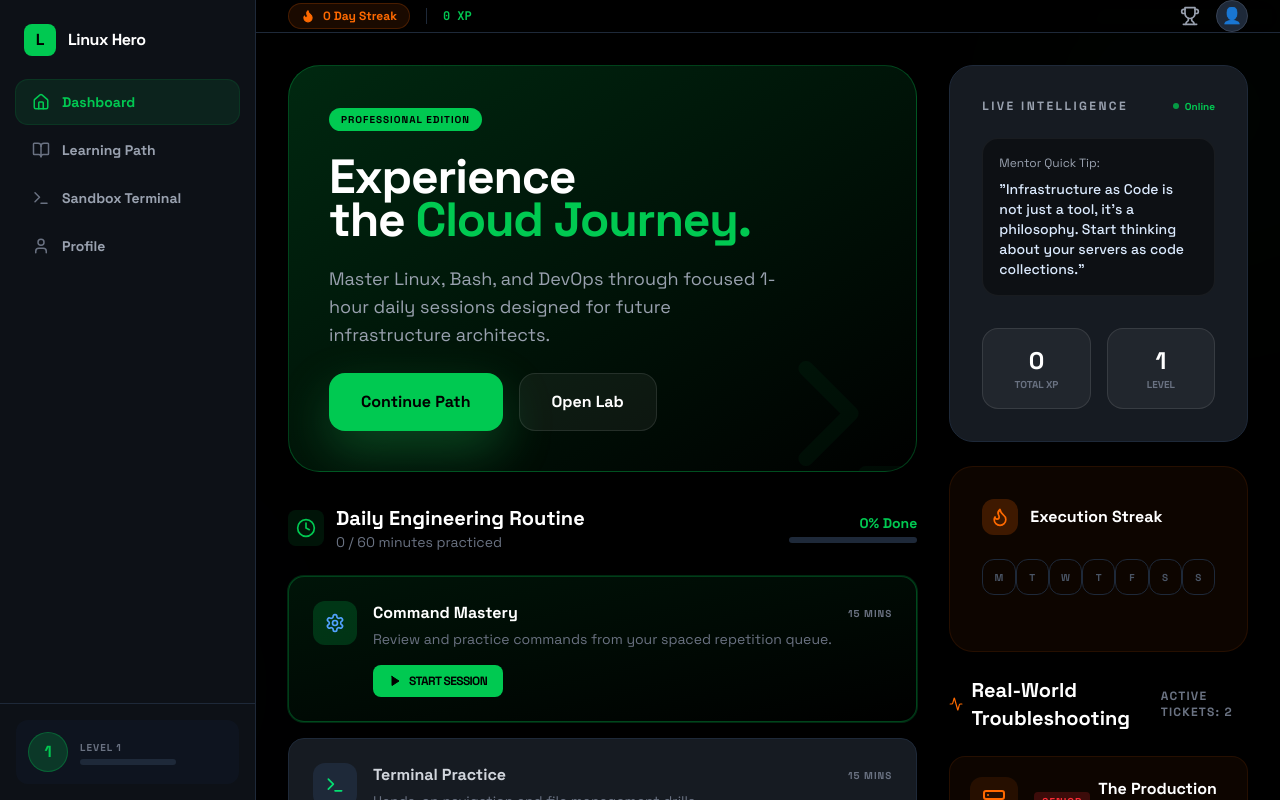
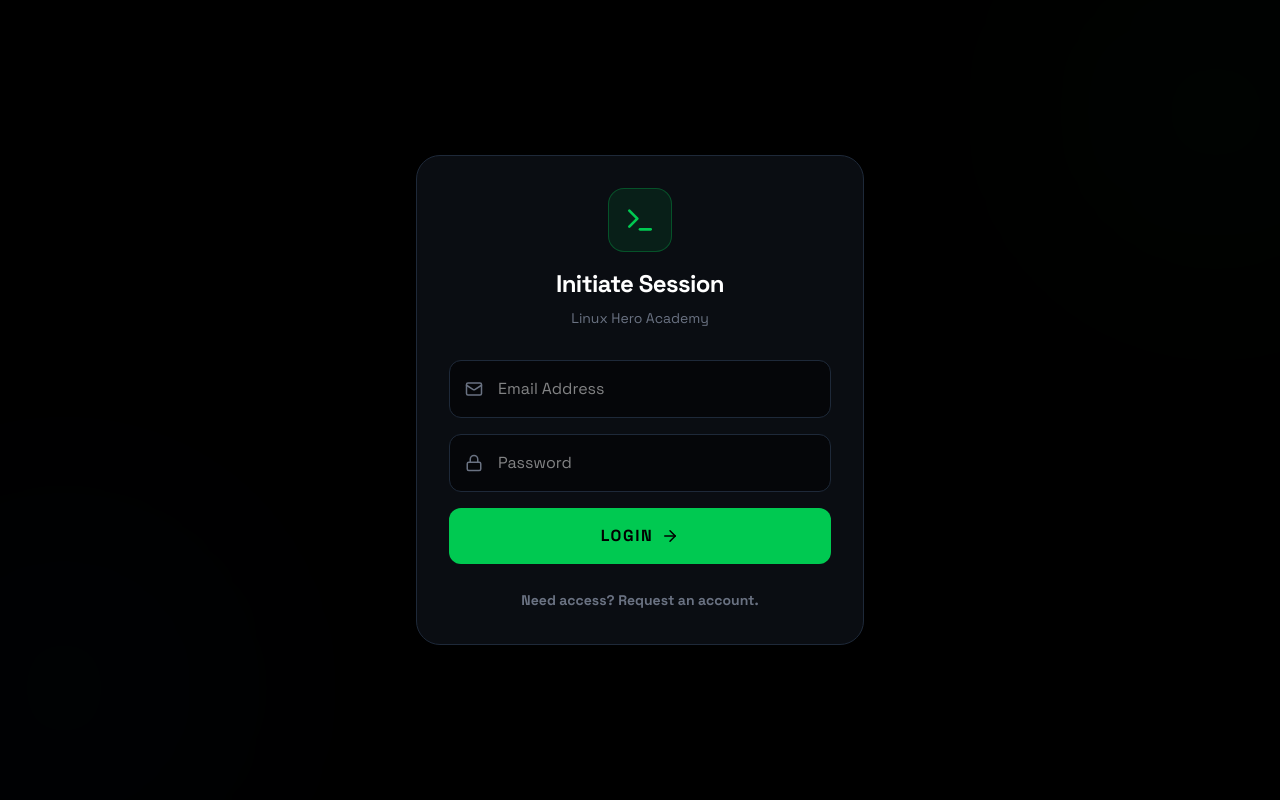
Before and after one commit to chegembugua/linux-hero-academy, a React (Vite) app: page / in a window 1280 px wide. Built offline with nearby package versions, Linux system fonts and the light colour scheme.

Commit message:
feat: upgraded to enterprise architecture with secure authentication gatekeeper and database persistence

```diff
--- a/server.ts
+++ b/server.ts
@@ -15,9 +15,10 @@ const JWT_SECRET = process.env.JWT_SECRET || "dev-secret-key";
 // Database Setup - EXPANDED FOR ENTERPRISE ARCHITECTURE
 const db = new Database("linux_hero.db");
 db.exec(`
-  CREATE TABLE IF NOT EXISTS users (
+ CREATE TABLE IF NOT EXISTS users (
     id TEXT PRIMARY KEY,
-    username TEXT UNIQUE,
+    email TEXT UNIQUE,
+    first_name TEXT,
     password TEXT,
     xp INTEGER DEFAULT 0,
     level INTEGER DEFAULT 1,
@@ -49,6 +50,21 @@ db.exec(`
 app.use(cors());
 app.use(express.json());
 
+// --- Authentication Middleware ---
+// This protects your new routes so only logged-in users can access them
+const authenticateToken = (req: any, res: any, next: any) => {
+  const authHeader = req.headers['authorization'];
+  const token = authHeader && authHeader.split(' ')[1]; // Format: "Bearer <token>"
+
+  if (token == null) return res.sendStatus(401);
+
+  jwt.verify(token, JWT_SECRET, (err: any, user: any) => {
+    if (err) return res.sendStatus(403);
+    req.user = user;
+    next();
+  });
+};
+
 // Heartbeat endpoint to track practice time
 app.post("/api/user/heartbeat", (req: any, res: any) => {
   const { userId } = req.body;
@@ -65,39 +81,95 @@ app.post("/api/user/heartbeat", (req: any, res: any) => {
   }
 });
 
-// Auth Routes
+// --- Auth Routes (UPDATED FOR EMAIL & FIRST NAME) ---
 app.post("/api/auth/register", (req: any, res: any) => {
   try {
-    const { username, password } = req.body;
+    const { email, firstName, password } = req.body;
     const hashedPassword = bcrypt.hashSync(password, 10);
     const id = Math.random().toString(36).substr(2, 9);
-    db.prepare("INSERT INTO users (id, username, password) VALUES (?, ?, ?)").run(id, username, hashedPassword);
-    const token = jwt.sign({ id, username }, JWT_SECRET, { expiresIn: "7d" });
-    res.json({ token, user: { id, username, xp: 0, level: 1, dailyMinutes: 0 } });
+
+    db.prepare("INSERT INTO users (id, email, first_name, password) VALUES (?, ?, ?, ?)").run(id, email, firstName, hashedPassword);
+
+    const token = jwt.sign({ id, email, firstName }, JWT_SECRET, { expiresIn: "7d" });
+    res.json({ token, user: { id, email, firstName, xp: 0, level: 1, dailyMinutes: 0 } });
   } catch (err) {
-    res.status(400).json({ error: "Username already taken" });
+    res.status(400).json({ error: "Email already registered" });
   }
 });
 
 app.post("/api/auth/login", (req: any, res: any) => {
-  const { username, password } = req.body;
-  const user = db.prepare("SELECT * FROM users WHERE username = ?").get(username) as any;
+  const { email, password } = req.body;
+  const user = db.prepare("SELECT * FROM users WHERE email = ?").get(email) as any;
+
   if (user && bcrypt.compareSync(password, user.password)) {
-    const token = jwt.sign({ id: user.id, username: user.username }, JWT_SECRET, { expiresIn: "7d" });
+    const token = jwt.sign({ id: user.id, email: user.email, firstName: user.first_name }, JWT_SECRET, { expiresIn: "7d" });
     res.json({
         token,
         user: {
-            ...user,
+            id: user.id,
+            email: user.email,
+            firstName: user.first_name,
+            xp: user.xp,
+            level: user.level,
+            streak: user.streak,
             completedModules: JSON.parse(user.completed_modules),
             dailyMinutes: user.daily_minutes
         }
     });
   } else {
-    res.status(401).json({ error: "Invalid credentials" });
+    res.status(401).json({ error: "Invalid email or password" });
   }
 });
 
-// AI Mentor Proxy - UPGRADED TO SENIOR ENGINEER LOGIC
+// --- Progress Routes (NEW) ---
+
+// Route to fetch progress on page load
+app.get("/api/user/progress", authenticateToken, (req: any, res: any) => {
+    try {
+        const user = db.prepare("SELECT * FROM users WHERE id = ?").get(req.user.id) as any;
+        if (!user) return res.status(404).json({ error: "User not found" });
+
+        res.json({
+            userId: user.id,
+            email: user.email,
+            firstName: user.first_name,
+            xp: user.xp,
+            level: user.level,
+            streak: user.streak,
+            dailyMinutes: user.daily_minutes,
+            completedModules: JSON.parse(user.completed_modules)
+        });
+    } catch (err) {
+        res.status(500).json({ error: "Database error" });
+    }
+});
+
+// Route to save module completion permanently
+app.post("/api/user/complete-module", authenticateToken, (req: any, res: any) => {
+    const { moduleId, xpBonus } = req.body;
+    try {
+        const user = db.prepare("SELECT completed_modules, xp FROM users WHERE id = ?").get(req.user.id) as any;
+        let completed = JSON.parse(user.completed_modules);
+
+        if (!completed.includes(moduleId)) {
+            completed.push(moduleId);
+            const newXp = user.xp + xpBonus;
+            const newLevel = Math.floor(newXp / 500) + 1;
+
+            const stmt = db.prepare(`
+                UPDATE users
+                SET completed_modules = ?, xp = ?, level = ?
+                WHERE id = ?
+            `);
+            stmt.run(JSON.stringify(completed), newXp, newLevel, req.user.id);
+        }
+        res.json({ success: true });
+    } catch (err) {
+        res.status(500).json({ error: "Database error" });
+    }
+});
+
+// --- AI Mentor Proxy ---
 app.post("/api/mentor", async (req: any, res: any) => {
   const { lastCommand, output, context } = req.body;
   const apiKey = process.env.GEMINI_API_KEY;
@@ -107,7 +179,6 @@ app.post("/api/mentor", async (req: any, res: any) => {
     const genAI = new GoogleGenAI({ apiKey }) as any;
     const model = genAI.getGenerativeModel({ model: "gemini-1.5-flash" });
 
-    // NEW: Highly structured prompt for better AI feedback
     const prompt = `
       You are a senior Linux engineer mentoring a junior student.
       Context: ${context.moduleTitle}
--- a/src/App.tsx
+++ b/src/App.tsx
@@ -1,21 +1,25 @@
 import React, { useState } from 'react';
 import { motion, AnimatePresence } from 'motion/react';
 import { Terminal as TerminalIcon, Home, User, BookOpen, Star, Trophy, Flame, Lock } from 'lucide-react';
+
 import { useProgress } from './hooks/useProgress';
 import { useTerminal } from './hooks/useTerminal';
 import { MODULES } from './data/modules';
+
 import ModuleCard from './components/ModuleCard';
 import ModuleDetail from './components/ModuleDetail';
 import TerminalSimulator from './components/TerminalSimulator';
 import FileVisualizer from './components/FileVisualizer';
-
 import DailyRoutine from './components/DailyRoutine';
 import InfrastructureScenarios from './components/InfrastructureScenarios';
+import AuthScreen from './components/AuthScreen';
 
 export default function App() {
   const [activeTab, setActiveTab] = useState<'home' | 'terminal' | 'roadmap' | 'profile'>('home');
   const [selectedModuleId, setSelectedModuleId] = useState<string | null>(null);
-  const { progress, completeModule, updateDailyMinutes } = useProgress();
+
+  // ---> IMPORTANT: Notice isLoading is here! <---
+  const { progress, isLoading, completeModule, updateDailyMinutes } = useProgress();
 
   // This "Heartbeat" sends an update to your server every 60 seconds
   React.useEffect(() => {
@@ -43,9 +47,24 @@ export default function App() {
 
   const selectedModule = MODULES.find(m => m.id === selectedModuleId);
 
+  // --- THE GATEKEEPER LOGIC ---
+  if (isLoading) {
+    return (
+      <div className="min-h-screen bg-[#000] flex items-center justify-center text-green-500 font-mono text-sm font-bold">
+        <TerminalIcon className="animate-pulse mr-3" size={20} /> Booting Linux Environment...
+      </div>
+    );
+  }
+
+  if (!progress.userId) {
+    // If no user is found, show the Auth Screen.
+    // On success, we reload the page to cleanly fetch their database profile!
+    return <AuthScreen onSuccess={() => window.location.reload()} />;
+  }
+
+  // --- YOUR EXISTING RETURN STATEMENT STARTS HERE ---
   return (
     <div className="min-h-screen bg-[#000] text-white flex flex-col lg:flex-row relative overflow-hidden font-sans">
-
       {/* Background Decor */}
       <div className="fixed inset-0 pointer-events-none overflow-hidden opacity-20">
          <div className="absolute top-[-10%] right-[-10%] w-96 h-96 bg-green-500/10 blur-[120px] rounded-full" />
--- /dev/null
+++ b/src/components/AuthScreen.tsx
@@ -0,0 +1,139 @@
+import React, { useState } from 'react';
+import { motion } from 'motion/react';
+import { Terminal as TerminalIcon, Lock, Mail, User, ArrowRight } from 'lucide-react';
+
+interface AuthScreenProps {
+  onSuccess: () => void;
+}
+
+export default function AuthScreen({ onSuccess }: AuthScreenProps) {
+  const [isLogin, setIsLogin] = useState(true);
+  const [email, setEmail] = useState('');
+  const [firstName, setFirstName] = useState('');
+  const [password, setPassword] = useState('');
+  const [error, setError] = useState('');
+  const [isLoading, setIsLoading] = useState(false);
+
+  const handleSubmit = async (e: React.FormEvent) => {
+    e.preventDefault();
+    setError('');
+    setIsLoading(true);
+
+    const endpoint = isLogin ? '/api/auth/login' : '/api/auth/register';
+    const payload = isLogin ? { email, password } : { email, firstName, password };
+
+    try {
+      const res = await fetch(endpoint, {
+        method: 'POST',
+        headers: { 'Content-Type': 'application/json' },
+        body: JSON.stringify(payload),
+      });
+
+      const data = await res.json();
+
+      if (!res.ok) {
+        throw new Error(data.error || 'Authentication failed');
+      }
+
+      // Save the secure token to the browser
+      localStorage.setItem('token', data.token);
+
+      // Tell App.tsx to let the user in
+      onSuccess();
+    } catch (err: any) {
+      setError(err.message);
+    } finally {
+      setIsLoading(false);
+    }
+  };
+
+  return (
+    <div className="min-h-screen bg-[#000] flex items-center justify-center relative overflow-hidden font-sans">
+      {/* Background Decor */}
+      <div className="absolute inset-0 pointer-events-none overflow-hidden opacity-20">
+         <div className="absolute top-[-10%] right-[-10%] w-96 h-96 bg-green-500/10 blur-[120px] rounded-full" />
+         <div className="absolute bottom-[-10%] left-[-10%] w-96 h-96 bg-blue-500/10 blur-[120px] rounded-full" />
+      </div>
+
+      <motion.div
+        initial={{ opacity: 0, y: 20 }}
+        animate={{ opacity: 1, y: 0 }}
+        className="w-full max-w-md p-8 bg-[#0d1117]/80 backdrop-blur-xl border border-gray-800 rounded-3xl z-10 shadow-2xl"
+      >
+        <div className="flex flex-col items-center mb-8">
+          <div className="w-16 h-16 rounded-2xl bg-green-500/10 border border-green-500/30 flex items-center justify-center mb-4">
+            <TerminalIcon className="text-green-500" size={32} />
+          </div>
+          <h2 className="text-2xl font-bold text-white tracking-tight">
+            {isLogin ? 'Initiate Session' : 'Create Access Token'}
+          </h2>
+          <p className="text-gray-500 text-sm mt-2">Linux Hero Academy</p>
+        </div>
+
+        {error && (
+          <div className="mb-6 p-3 bg-red-500/10 border border-red-500/30 rounded-xl text-red-500 text-sm font-bold text-center">
+            {error}
+          </div>
+        )}
+
+        <form onSubmit={handleSubmit} className="space-y-4">
+          {!isLogin && (
+            <div className="relative">
+              <User className="absolute left-4 top-1/2 -translate-y-1/2 text-gray-500" size={18} />
+              <input
+                type="text"
+                placeholder="First Name"
+                required
+                value={firstName}
+                onChange={(e) => setFirstName(e.target.value)}
+                className="w-full bg-black/50 border border-gray-800 text-white px-12 py-4 rounded-xl focus:outline-none focus:border-green-500 focus:ring-1 focus:ring-green-500 transition-all"
+              />
+            </div>
+          )}
+
+          <div className="relative">
+            <Mail className="absolute left-4 top-1/2 -translate-y-1/2 text-gray-500" size={18} />
+            <input
+              type="email"
+              placeholder="Email Address"
+              required
+              value={email}
+              onChange={(e) => setEmail(e.target.value)}
+              className="w-full bg-black/50 border border-gray-800 text-white px-12 py-4 rounded-xl focus:outline-none focus:border-green-500 focus:ring-1 focus:ring-green-500 transition-all"
+            />
+          </div>
+
+          <div className="relative">
+            <Lock className="absolute left-4 top-1/2 -translate-y-1/2 text-gray-500" size={18} />
+            <input
+              type="password"
+              placeholder="Password"
+              required
+              value={password}
+              onChange={(e) => setPassword(e.target.value)}
+              className="w-full bg-black/50 border border-gray-800 text-white px-12 py-4 rounded-xl focus:outline-none focus:border-green-500 focus:ring-1 focus:ring-green-500 transition-all"
+            />
+          </div>
+
+          <button
+            type="submit"
+            disabled={isLoading}
+            className="w-full flex items-center justify-center gap-2 bg-green-500 text-black font-black uppercase tracking-widest py-4 rounded-xl hover:bg-green-400 active:scale-95 transition-all disabled:opacity-50"
+          >
+            {isLoading ? 'Authenticating...' : (isLogin ? 'Login' : 'Register')}
+            {!isLoading && <ArrowRight size={18} />}
+          </button>
+        </form>
+
+        <div className="mt-6 text-center">
+          <button
+            onClick={() => { setIsLogin(!isLogin); setError(''); }}
+            className="text-gray-500 hover:text-white text-sm font-bold transition-colors"
+          >
+            {isLogin ? "Need access? Request an account." : "Already have clearance? Login."}
+          </button>
+        </div>
+      </motion.div>
+    </div>
+  );
+}
--- a/src/hooks/useProgress.ts
+++ b/src/hooks/useProgress.ts
@@ -1,15 +1,13 @@
-import { useState, useEffect } from 'react';
+// src/hooks/useProgress.ts
+import { useState, useEffect, useCallback } from 'react';
 import { UserProgress } from '../types';
 
-const STORAGE_KEY = 'linux_hero_progress';
-
-// Added userId and dailyMinutes to the initial state
 const INITIAL_PROGRESS: UserProgress = {
-  userId: null, // This will be set during login
+  userId: null,
   xp: 0,
   level: 1,
   streak: 0,
-  dailyMinutes: 0, // Track practice time
+  dailyMinutes: 0,
   lastVisit: new Date().toISOString(),
   completedModules: [],
   unlockedModules: ['m1'],
@@ -17,35 +15,95 @@ const INITIAL_PROGRESS: UserProgress = {
 };
 
 export function useProgress() {
-  const [progress, setProgress] = useState<UserProgress>(() => {
-    const stored = localStorage.getItem(STORAGE_KEY);
-    if (stored) {
-      const parsed = JSON.parse(stored);
-      // Ensure the UI doesn't crash if these new fields are missing from old storage
-      return {
-        ...INITIAL_PROGRESS,
-        ...parsed,
-        dailyMinutes: parsed.dailyMinutes || 0
-      };
+  const [progress, setProgress] = useState<UserProgress>(INITIAL_PROGRESS);
+  const [isLoading, setIsLoading] = useState(true);
+
+  // Load progress from the server when the hook mounts
+  useEffect(() => {
+    const fetchProgress = async () => {
+      try {
+        // Fetch the JWT token that is saved during login
+        const token = localStorage.getItem('token');
+        if (!token) {
+           setIsLoading(false);
+           return;
         }
-    return INITIAL_PROGRESS;
+
+        const response = await fetch('/api/user/progress', {
+          headers: {
+            'Authorization': `Bearer ${token}`
+          }
         });
 
-  useEffect(() => {
-    localStorage.setItem(STORAGE_KEY, JSON.stringify(progress));
-  }, [progress]);
+        if (response.ok) {
+          const data = await response.json();
+          setProgress(prev => ({
+            ...prev,
+            ...data,
+            // Calculate unlocked modules dynamically based on what the server says is completed
+            unlockedModules: calculateUnlockedModules(data.completedModules)
+          }));
+        }
+      } catch (error) {
+        console.error("Failed to load progress:", error);
+      } finally {
+        setIsLoading(false);
+      }
+    };
 
-  // NEW: Function to update minutes from the Heartbeat
-  const updateDailyMinutes = (minutes: number) => {
+    fetchProgress();
+  }, []);
+
+  // Helper function to figure out what's unlocked based on what's completed
+  const calculateUnlockedModules = (completed: string[]) => {
+    const unlocked = ['m1'];
+    completed.forEach(moduleId => {
+      const nextIndex = parseInt(moduleId.replace('m', '')) + 1;
+      const nextId = `m${nextIndex}`;
+      if (!unlocked.includes(nextId)) {
+        unlocked.push(nextId);
+      }
+    });
+    return unlocked;
+  };
+
+  // Heartbeat function (used by App.tsx)
+  const updateDailyMinutes = useCallback((minutes: number) => {
     setProgress(prev => ({
       ...prev,
       dailyMinutes: minutes
     }));
+  }, []);
+
+  // Sync completed modules to the server
+  const completeModule = async (moduleId: string, xpBonus: number) => {
+    if (progress.completedModules.includes(moduleId) || !progress.userId) return;
+
+    // Optimistic UI update (update frontend immediately so the user doesn't feel a delay)
+    setProgress(prev => {
+      const newCompleted = [...prev.completedModules, moduleId];
+      return {
+        ...prev,
+        completedModules: newCompleted,
+        unlockedModules: calculateUnlockedModules(newCompleted),
+        xp: prev.xp + xpBonus,
+        level: Math.floor((prev.xp + xpBonus) / 500) + 1
       };
+    });
 
-  // UPDATED: Ensure login/registration sets the userId
-  const setUserId = (id: string) => {
-    setProgress(prev => ({ ...prev, userId: id }));
+    // Send the actual update to the server securely
+    try {
+      await fetch('/api/user/complete-module', {
+        method: 'POST',
+        headers: {
+          'Content-Type': 'application/json',
+          'Authorization': `Bearer ${localStorage.getItem('token')}`
+        },
+        body: JSON.stringify({ moduleId, xpBonus })
+      });
+    } catch (error) {
+      console.error("Failed to sync completed module:", error);
+    }
   };
 
   const addXp = (amount: number) => {
@@ -56,29 +114,13 @@ export function useProgress() {
       });
   };
 
-  const completeModule = (moduleId: string, xpBonus: number) => {
-    if (progress.completedModules.includes(moduleId)) return;
-
-    setProgress(prev => {
-      const newCompleted = [...prev.completedModules, moduleId];
-      const nextIndex = parseInt(moduleId.replace('m', '')) + 1;
-      const nextId = `m${nextIndex}`;
-      const newUnlocked = [...prev.unlockedModules];
-      if (!newUnlocked.includes(nextId)) {
-        newUnlocked.push(nextId);
-      }
-      return {
-        ...prev,
-        completedModules: newCompleted,
-        unlockedModules: newUnlocked,
-        xp: prev.xp + xpBonus,
-        level: Math.floor((prev.xp + xpBonus) / 500) + 1
-      };
-    });
+  const setUserId = (id: string) => {
+    setProgress(prev => ({ ...prev, userId: id }));
   };
 
   return {
     progress,
+    isLoading,
     addXp,
     completeModule,
     updateDailyMinutes,
```
Lines whose indentation alone changed are shown as unchanged.
